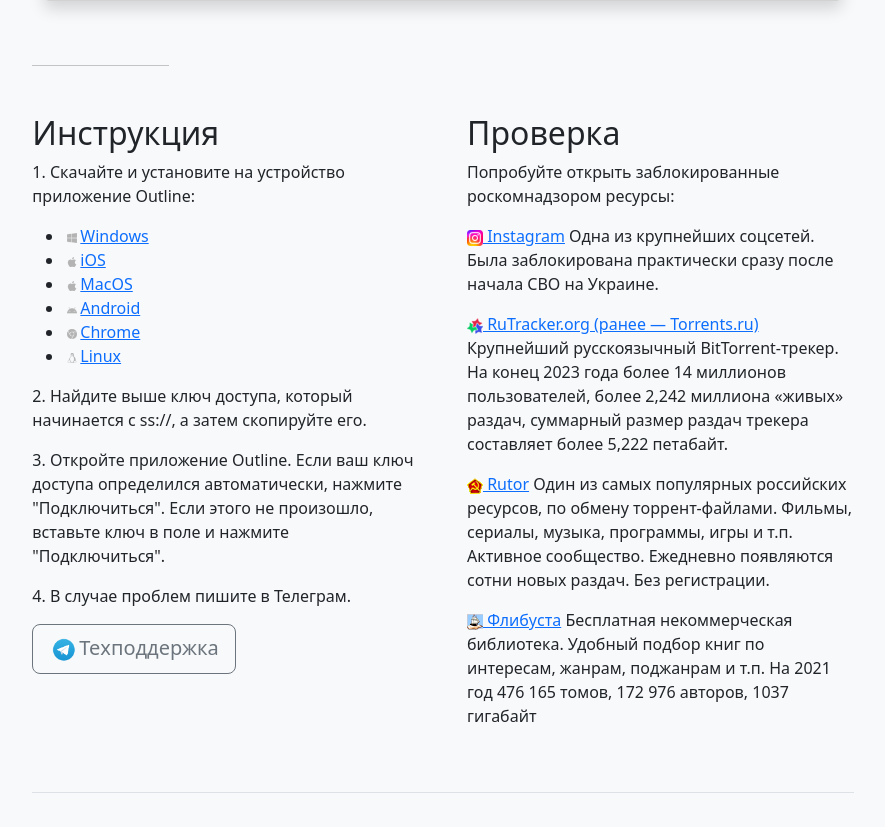
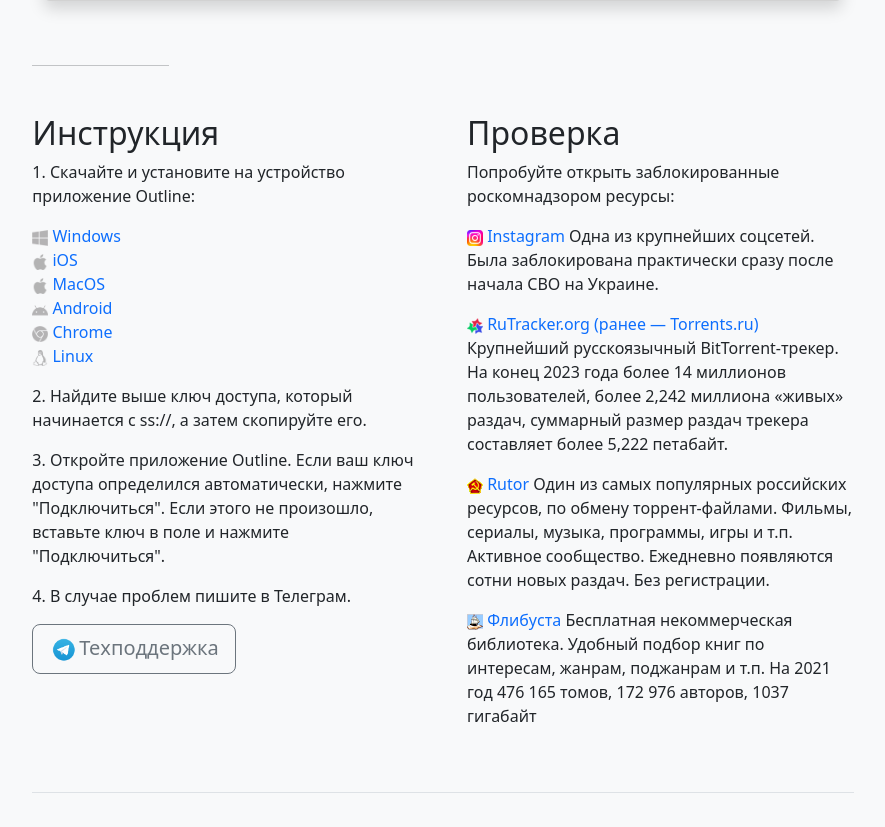
Before and after one commit to Vivatist/vpn_html_django, a Django app: template mainpage/templates/mainpage/index.html in a window 1280 px wide. Shown: the part 635-1462 px from the top of the page, without its empty margins (197-1082 px from the left). Run offline with Django 4.2, Linux system fonts and the light colour scheme; the template is opened without the code that fills it: values that come from a table or form of the project are taken from there, others are empty; data comes from the database, SQL or seed files in the repository; parts of the project's set-up code (start-up, migrations or seed data) failed here and were passed over; some libraries are stand-ins or nearby versions.

Commit message:
Стиль списков и ссылок

```diff
--- a/mainpage/templates/mainpage/index.html
+++ b/mainpage/templates/mainpage/index.html
@@ -113,13 +113,14 @@
           <div class="col-md-6">
             <h2>Инструкция</h2>
             <p>1. Скачайте и установите на устройство приложение Outline:</p>
-            <ul class="icon-list">
+            <ul class="list-group list-group-numbered">
               {% for cl in clients %}
               {% if cl.active %}
-                <li><img style="padding: 3px;" src= {{ cl.logo.url }} width=16 height=16/><a href="{{ cl.url }}">{{ cl.name }} </a></li>
+                <li><img style="" src= {{ cl.logo.url }} width=16 height=16/><a class="text-decoration-none " href="{{ cl.url }}"> {{ cl.name }} </a></li>
                {% endif %}
             {% endfor %}
             </ul>
+            <p></p>
             <p>2. Найдите выше ключ доступа, который начинается с ss://, а затем скопируйте его.</p>
             <p>3. Откройте приложение Outline. Если ваш ключ доступа определился автоматически, нажмите "Подключиться". Если этого не произошло, вставьте ключ в поле и нажмите "Подключиться".</p>
             <p>4. В случае проблем пишите в Телеграм.</p>
@@ -136,7 +137,7 @@
               {% for bs in blocked_sites %}
                 {% if bs.active %}
                 <li>
-                  <p><a href="{{ bs.url }}"> <img src={{ bs.favicon.url }} /> {{bs.name}}</a>
+                  <p><a class="text-decoration-none" href="{{ bs.url }}"> <img src={{ bs.favicon.url }} /> {{bs.name}}</a>
                   {{bs.description}}</p>
                 </li>
                 {% endif %}
```
